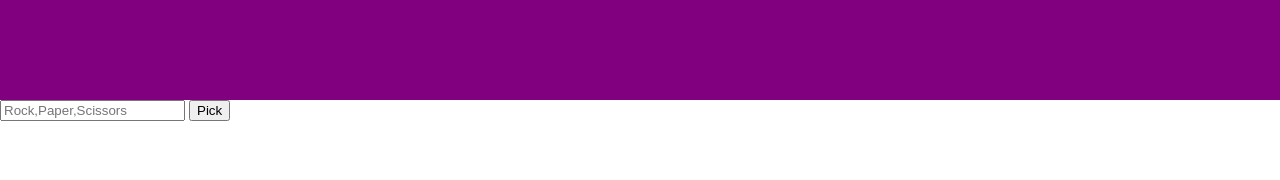
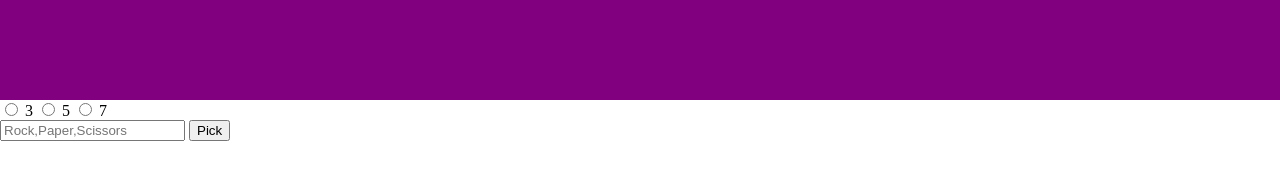
Before and after one commit to patrikis-angelos/rock-paper-scissors, a plain HTML site: page index.html in a window 1280 px wide. Drawn offline with Linux system fonts and the light colour scheme.

Commit message:
Radio Buttons to select number of rounds

```diff
--- a/files/logic.js
+++ b/files/logic.js
@@ -1,10 +1,15 @@
 let computerChoice;
 let playerChoice;
-let numberOfRounds = 3;
+let numberOfRounds = 0;
 let playerScore = 0;
 let computerScore = 0;
 
 let player = document.getElementById("choice");
+let pickButton = document.getElementById("pickButton");
+
+pickButton.onclick=function(){
+    Game(numberOfRounds);
+}
 
 function Game(rounds)
 {
@@ -23,6 +28,12 @@ function Game(rounds)
         ShowResults();
         ResetScore();
     }
+}
+
+function ChangeRounds(rounds)
+{
+    numberOfRounds = rounds;
+    console.log("Rounds: " + rounds)
 }
 
 function ShowResults()
--- a/index.html
+++ b/index.html
@@ -10,8 +10,16 @@
 
         </header>
         <main>
+            <div>
+                <input onclick="ChangeRounds(3)" id="3" type="radio" name="rounds" value="3">
+                <label for="3" >3</label>
+                <input onclick="ChangeRounds(5)" id="5" type="radio" name="rounds" value="5">
+                <label for="5">5</label>
+                <input onclick="ChangeRounds(7)" id="7" type="radio" name="rounds" value="7">
+                <label for="7">7</label>
+            </div>
             <input id="choice" type="text" placeholder="Rock,Paper,Scissors">
-            <button onclick="Game(3)">Pick</button>
+            <button id="pickButton">Pick</button>
         </main>
         <footer>
 
```
